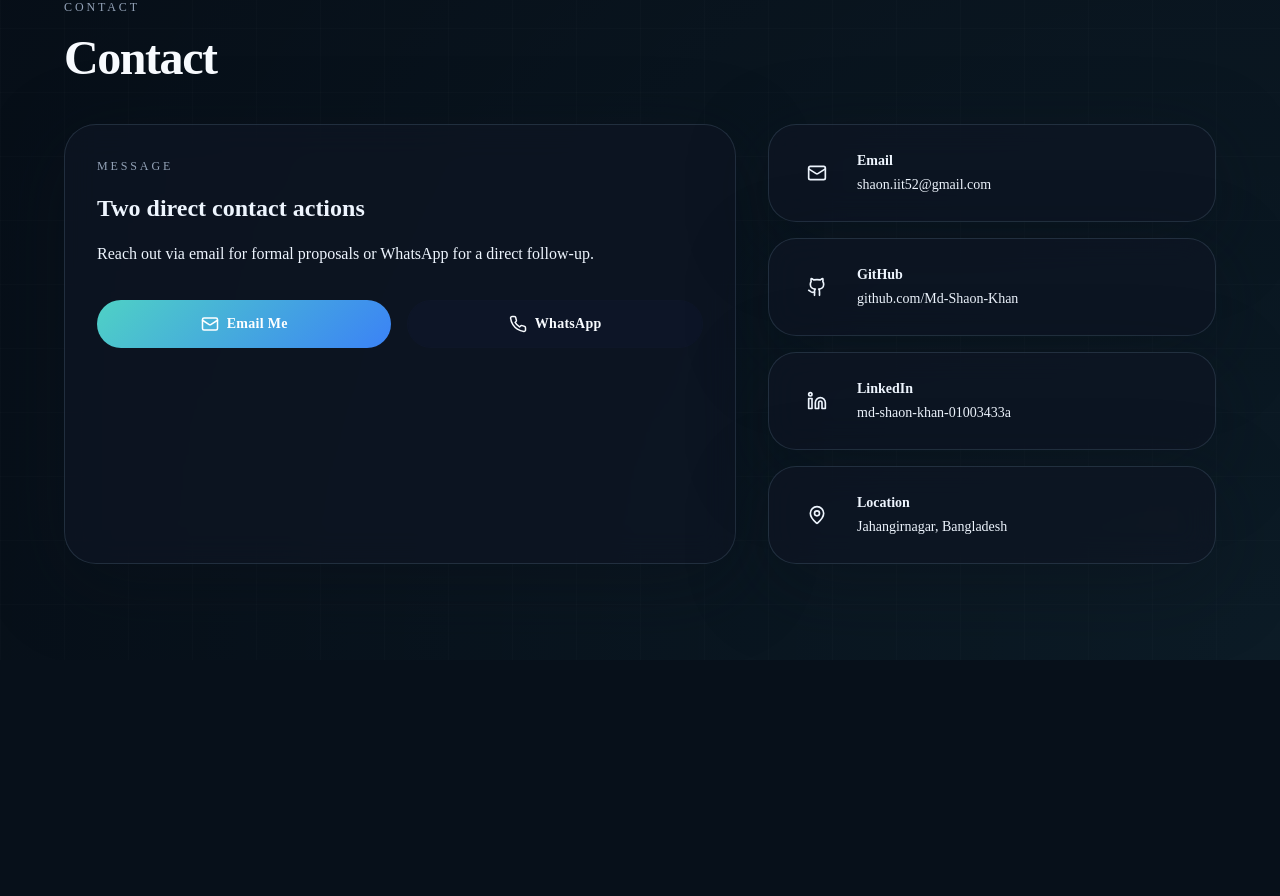
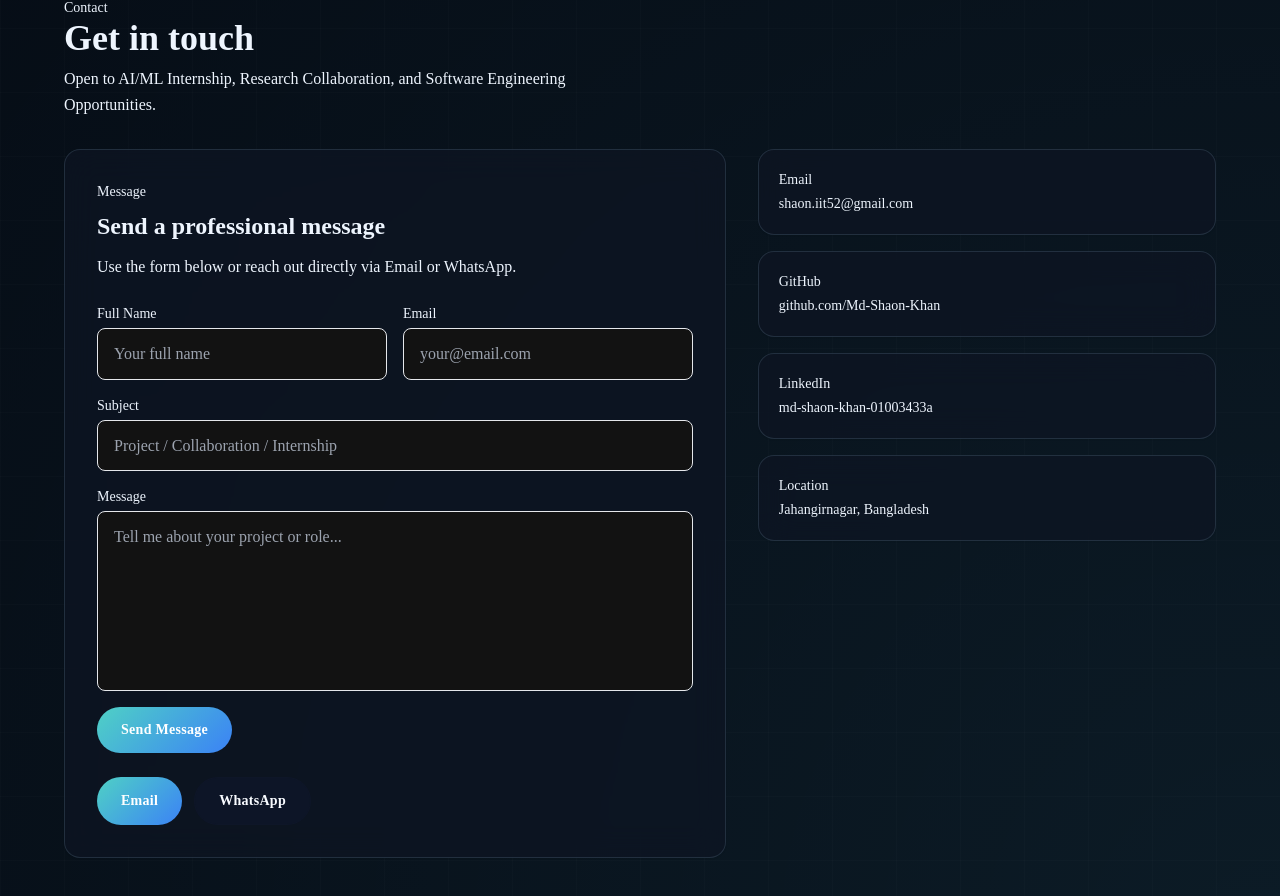
Before and after one commit to Md-Shaon-Khan/Portfolio, a Next.js app in the folder frontend/: page / in a window 1280 px wide. Shown: the part 7460-8356 px from the top of the page. Before the commit the page ends 8120 px from the top, so only its background shows below. Built offline with nearby package versions, Linux system fonts and the light colour scheme.

Commit message:
Contact Email

```diff
--- /dev/null
+++ b/frontend/components/ContactCard.tsx
@@ -0,0 +1,31 @@
+'use client'
+
+import React from 'react'
+import { motion } from 'framer-motion'
+
+type Props = {
+  label: string
+  value?: string
+  href: string
+  external?: boolean
+  className?: string
+}
+
+export default function ContactCard({ label, value, href, external, className }: Props) {
+  return (
+    <motion.a
+      whileHover={{ y: -4 }}
+      whileTap={{ scale: 0.99 }}
+      href={href}
+      target={external ? '_blank' : undefined}
+      rel={external ? 'noreferrer' : undefined}
+      className={
+        'glass-card flex flex-col gap-1 rounded-2xl border border-slate-700/60 bg-slate-900/80 p-5 shadow-sm transition-shadow hover:shadow-lg ' +
+        (className ?? '')
+      }
+    >
+      <span className="text-sm font-medium text-slate-200">{label}</span>
+      {value && <span className="text-sm text-slate-400 break-words">{value}</span>}
+    </motion.a>
+  )
+}
--- /dev/null
+++ b/frontend/components/ContactForm.tsx
@@ -0,0 +1,109 @@
+'use client'
+
+import React, { useEffect, useState } from 'react'
+import { useForm, ValidationError } from '@formspree/react'
+import { motion } from 'framer-motion'
+
+type FormState = {
+  name: string
+  email: string
+  subject: string
+  message: string
+}
+
+const initialForm: FormState = { name: '', email: '', subject: '', message: '' }
+
+export default function ContactForm() {
+  const [form, setForm] = useState<FormState>(initialForm)
+  const [state, handleSubmit] = useForm('mojrgjvo')
+
+  useEffect(() => {
+    if (state.succeeded) setForm(initialForm)
+  }, [state.succeeded])
+
+  const onChange = (e: React.ChangeEvent<HTMLInputElement | HTMLTextAreaElement>) => {
+    const { name, value } = e.target
+    setForm((s) => ({ ...s, [name as keyof FormState]: value }))
+  }
+
+  return (
+    <form
+      onSubmit={handleSubmit}
+      className="space-y-4"
+      noValidate
+      aria-label="Contact form"
+    >
+      <div className="grid sm:grid-cols-2 gap-4">
+        <label className="flex flex-col">
+          <span className="text-sm text-slate-200 mb-1">Full Name</span>
+          <input
+            name="name"
+            value={form.name}
+            onChange={onChange}
+            required
+            className="w-full rounded-lg bg-slate-800/60 border border-slate-700/50 px-4 py-3 text-slate-100 focus:outline-none focus:ring-2 focus:ring-cyan-400"
+            placeholder="Your full name"
+          />
+        </label>
+        <label className="flex flex-col">
+          <span className="text-sm text-slate-200 mb-1">Email</span>
+          <input
+            name="email"
+            type="email"
+            value={form.email}
+            onChange={onChange}
+            required
+            className="w-full rounded-lg bg-slate-800/60 border border-slate-700/50 px-4 py-3 text-slate-100 focus:outline-none focus:ring-2 focus:ring-cyan-400"
+            placeholder="your@email.com"
+          />
+          <ValidationError prefix="Email" field="email" errors={state.errors} />
+        </label>
+      </div>
+
+      <label className="flex flex-col">
+        <span className="text-sm text-slate-200 mb-1">Subject</span>
+        <input
+          name="subject"
+          value={form.subject}
+          onChange={onChange}
+          required
+          className="w-full rounded-lg bg-slate-800/60 border border-slate-700/50 px-4 py-3 text-slate-100 focus:outline-none focus:ring-2 focus:ring-cyan-400"
+          placeholder="Project / Collaboration / Internship"
+        />
+      </label>
+
+      <label className="flex flex-col">
+        <span className="text-sm text-slate-200 mb-1">Message</span>
+        <textarea
+          name="message"
+          value={form.message}
+          onChange={onChange}
+          required
+          rows={6}
+          className="w-full rounded-lg bg-slate-800/60 border border-slate-700/50 px-4 py-3 text-slate-100 focus:outline-none focus:ring-2 focus:ring-cyan-400 resize-none"
+          placeholder="Tell me about your project or role..."
+        />
+      </label>
+
+      <div className="flex flex-col sm:flex-row sm:items-center sm:justify-between gap-3">
+        <button
+          type="submit"
+          disabled={state.submitting}
+          className="btn-primary inline-flex items-center justify-center px-5 py-3 rounded-md w-full sm:w-auto disabled:opacity-60 disabled:cursor-not-allowed"
+        >
+          {state.submitting ? 'Sending...' : 'Send Message'}
+        </button>
+
+        {state.succeeded && (
+          <motion.p
+            initial={{ opacity: 0 }}
+            animate={{ opacity: 1 }}
+            className="text-sm text-emerald-400"
+          >
+            Message sent successfully.
+          </motion.p>
+        )}
+      </div>
+    </form>
+  )
+}
--- a/frontend/components/ContactSection.tsx
+++ b/frontend/components/ContactSection.tsx
@@ -1,85 +1,78 @@
 'use client'
 
 import { motion } from 'framer-motion'
-import { Github, Linkedin, Mail, MapPin, MessageSquare, Phone } from 'lucide-react'
+import SectionHeader from './SectionHeader'
+import ContactCard from './ContactCard'
+import ContactForm from './ContactForm'
 
-const contacts = [
-  { label: 'Email', value: 'shaon.iit52@gmail.com', href: 'mailto:shaon.iit52@gmail.com', icon: Mail },
-  { label: 'GitHub', value: 'github.com/Md-Shaon-Khan', href: 'https://github.com/Md-Shaon-Khan', icon: Github },
-  { label: 'LinkedIn', value: 'md-shaon-khan-01003433a', href: 'https://www.linkedin.com/in/md-shaon-khan-01003433a/', icon: Linkedin },
-  { label: 'Location', value: 'Jahangirnagar, Bangladesh', href: '#contact', icon: MapPin },
+type ContactItem = {
+  label: string
+  value?: string
+  href: string
+  external?: boolean
+}
+
+const contactItems: ContactItem[] = [
+  { label: 'Email', value: 'shaon.iit52@gmail.com', href: 'mailto:shaon.iit52@gmail.com?subject=Portfolio Inquiry' },
+  { label: 'GitHub', value: 'github.com/Md-Shaon-Khan', href: 'https://github.com/Md-Shaon-Khan', external: true },
+  { label: 'LinkedIn', value: 'md-shaon-khan-01003433a', href: 'https://www.linkedin.com/in/md-shaon-khan-01003433a/', external: true },
+  { label: 'Location', value: 'Jahangirnagar, Bangladesh', href: '#contact' },
 ]
 
-export default function ContactSection() {
+export default function ContactSection(): JSX.Element {
   return (
     <section id="contact" className="relative py-24">
       <div className="relative z-10 mx-auto max-w-6xl">
-        <div className="mb-10">
-          <span className="section-label">Contact</span>
-          <h2 className="section-heading">Contact</h2>
-        </div>
+        <SectionHeader
+          eyebrow="Contact"
+          title="Get in touch"
+          subtitle="Open to AI/ML Internship, Research Collaboration, and Software Engineering Opportunities."
+        />
 
-        <div className="grid gap-8 lg:grid-cols-[1.2fr_0.8fr]">
+        <div className="grid gap-8 lg:grid-cols-[1.3fr_0.9fr]">
           <motion.div
-            initial={{ opacity: 0, y: 24 }}
+            initial={{ opacity: 0, y: 20 }}
             whileInView={{ opacity: 1, y: 0 }}
             viewport={{ once: true, amount: 0.3 }}
-            transition={{ duration: 0.7 }}
-            className="glass-card rounded-[32px] border border-slate-700/60 bg-slate-900/85 p-8 shadow-glow"
+            transition={{ duration: 0.6 }}
+            className="glass-card rounded-2xl border border-slate-700/60 bg-gradient-to-br from-slate-900/80 to-slate-800/60 p-8 shadow-sm"
           >
-            <p className="section-label">Message</p>
-            <h3 className="text-2xl font-semibold text-slate-100">Two direct contact actions</h3>
-            <p className="mt-4 text-slate-300 leading-7">
-              Reach out via email for formal proposals or WhatsApp for a direct follow-up.
-            </p>
+            <p className="text-sm text-slate-300">Message</p>
+            <h3 className="mt-2 text-2xl font-semibold text-slate-100">Send a professional message</h3>
+            <p className="mt-3 text-slate-400">Use the form below or reach out directly via Email or WhatsApp.</p>
 
-            <div className="mt-8 flex flex-col gap-4 sm:flex-row">
+            <div className="mt-6">
+              <ContactForm />
+            </div>
+
+            <div className="mt-6 flex flex-col sm:flex-row gap-3">
               <a
-                href="mailto:shaon.iit52@gmail.com"
-                className="btn-primary w-full justify-center"
+                href="mailto:shaon.iit52@gmail.com?subject=Portfolio Inquiry"
+                className="btn-primary w-full sm:w-auto justify-center"
               >
-                <Mail size={18} />
-                Email Me
+                Email
               </a>
               <a
-                href="https://api.whatsapp.com/send?phone=+8801633040670"
+                href="https://wa.me/8801633040670"
                 target="_blank"
                 rel="noreferrer"
-                className="btn-secondary w-full justify-center"
+                className="btn-secondary w-full sm:w-auto justify-center"
               >
-                <Phone size={18} />
                 WhatsApp
               </a>
             </div>
           </motion.div>
 
           <motion.div
-            initial={{ opacity: 0, y: 24 }}
+            initial={{ opacity: 0, y: 20 }}
             whileInView={{ opacity: 1, y: 0 }}
             viewport={{ once: true, amount: 0.3 }}
-            transition={{ duration: 0.7, delay: 0.1 }}
+            transition={{ duration: 0.6, delay: 0.08 }}
             className="space-y-4"
           >
-            {contacts.map((item) => {
-              const Icon = item.icon
-              return (
-                <a
-                  key={item.label}
-                  href={item.href}
-                  target={item.href.startsWith('http') ? '_blank' : undefined}
-                  rel={item.href.startsWith('http') ? 'noreferrer' : undefined}
-                  className="glass-card flex items-center gap-4 rounded-[28px] border border-slate-700/60 bg-slate-900/85 p-6 shadow-glow transition-all hover:-translate-y-1"
-                >
-                  <div className="flex h-12 w-12 items-center justify-center rounded-3xl bg-cyan-500/10 text-cyan-300">
-                    <Icon size={20} />
-                  </div>
-                  <div>
-                    <p className="text-sm font-semibold text-slate-100">{item.label}</p>
-                    <p className="mt-1 text-sm text-slate-400">{item.value}</p>
-                  </div>
-                </a>
-              )
-            })}
+            {contactItems.map((c) => (
+              <ContactCard key={c.label} label={c.label} value={c.value} href={c.href} external={c.external} />
+            ))}
           </motion.div>
         </div>
       </div>
--- /dev/null
+++ b/frontend/components/SectionHeader.tsx
@@ -0,0 +1,19 @@
+'use client'
+
+import React from 'react'
+
+type Props = {
+  eyebrow?: string
+  title: string
+  subtitle?: string
+}
+
+export default function SectionHeader({ eyebrow, title, subtitle }: Props) {
+  return (
+    <header className="mb-8">
+      {eyebrow && <p className="text-sm text-slate-400 font-medium">{eyebrow}</p>}
+      <h2 className="text-3xl sm:text-4xl font-semibold text-slate-100">{title}</h2>
+      {subtitle && <p className="mt-2 text-slate-400 max-w-xl">{subtitle}</p>}
+    </header>
+  )
+}
--- a/frontend/package.json
+++ b/frontend/package.json
@@ -9,6 +9,7 @@
     "lint": "next lint"
   },
   "dependencies": {
+    "@formspree/react": "^3.0.0",
     "framer-motion": "^11.0.0",
     "lucide-react": "^0.439.0",
     "next": "^14.2.4",
```
Also changed, not shown: frontend/src/components/Contact.tsx (+4 -4 lines), 1 other file (tests, documents, lock files or other folders).
